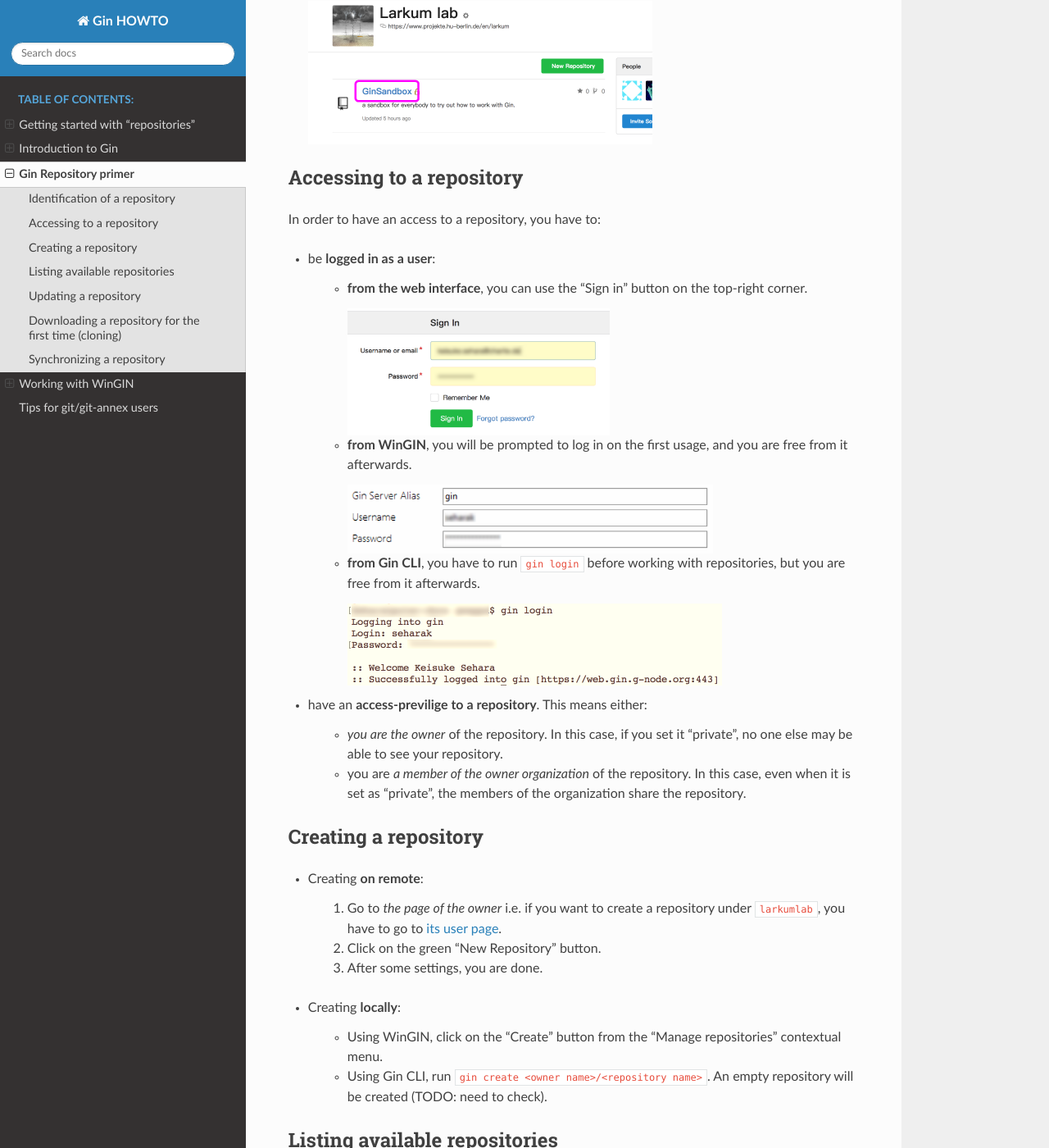
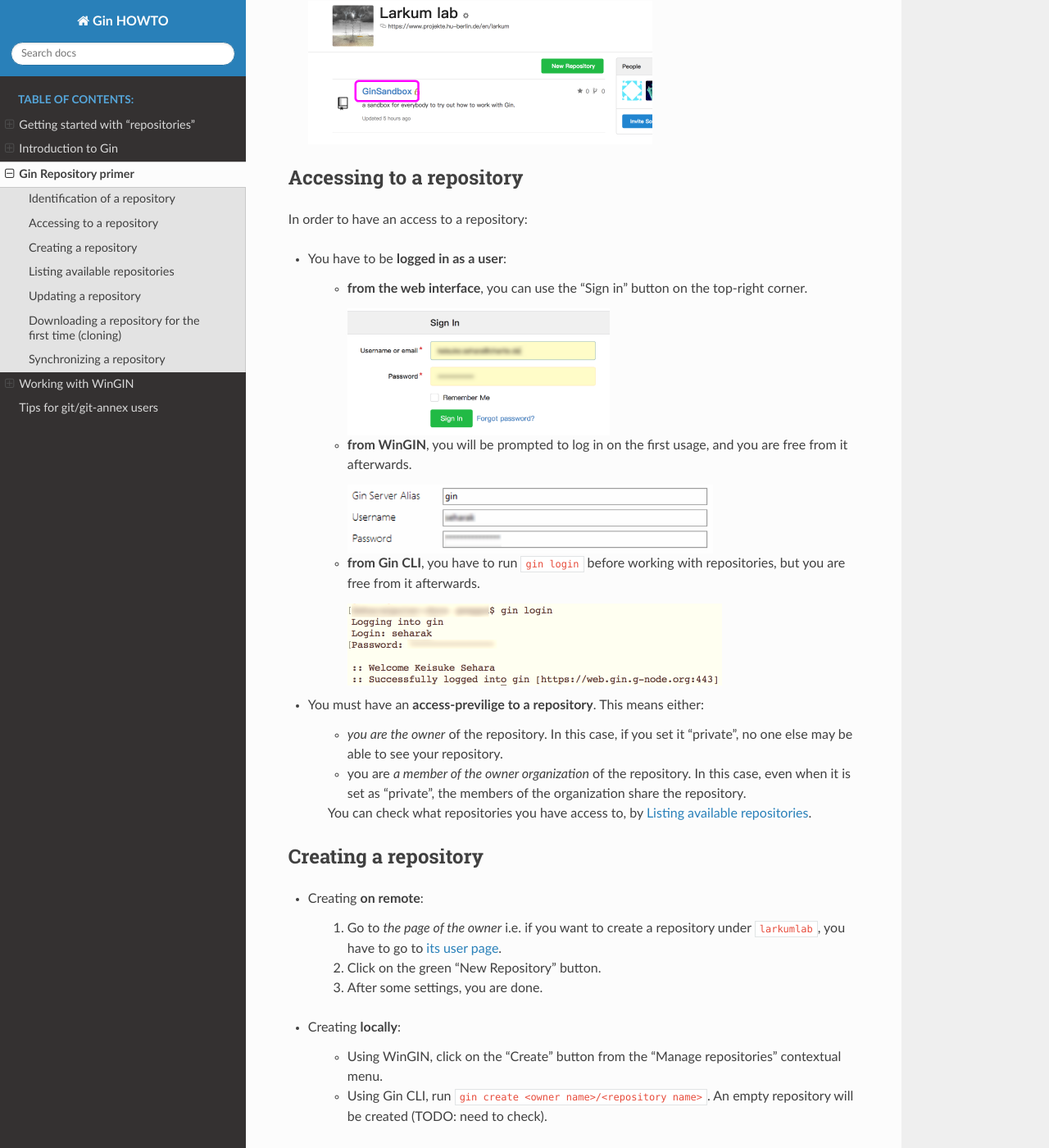
Before and after one commit to gwappa/gin-howto, a Sphinx documentation site: the page built from docs/source/gin-repositories.rst, in a window 1280 px wide and 1400 px high, scrolled down 969 px. Shown: the whole window at 82% size. Built offline with Sphinx 7.4.7 and the Read the Docs theme 2.0.0, drawn with Linux system fonts in a browser that asks for light colours.

Commit message:
modify access heck

```diff
--- a/docs/source/gin-repositories.rst
+++ b/docs/source/gin-repositories.rst
@@ -46,9 +46,9 @@
 Accessing to a repository
 --------------------------
 
-In order to have an access to a repository, you have to:
+In order to have an access to a repository:
 
-- be **logged in as a user**:
+- You have to be **logged in as a user**:
 
     - **from the web interface**, you can use the "Sign in" button on the top-right corner.
 
@@ -71,12 +71,14 @@
          :scale: 50%
 
 
-- have an **access-previlige to a repository**. This means either:
+- You must have an **access-previlige to a repository**. This means either:
 
     - *you are the owner* of the repository. In this case, if you set it "private",
       no one else may be able to see your repository.
     - you are *a member of the owner organization* of the repository. In this case,
       even when it is set as "private", the members of the organization share the repository.
+
+    You can check what repositories you have access to, by :ref:`listing-repositories`.
 
 Creating a repository
 ----------------------
```
